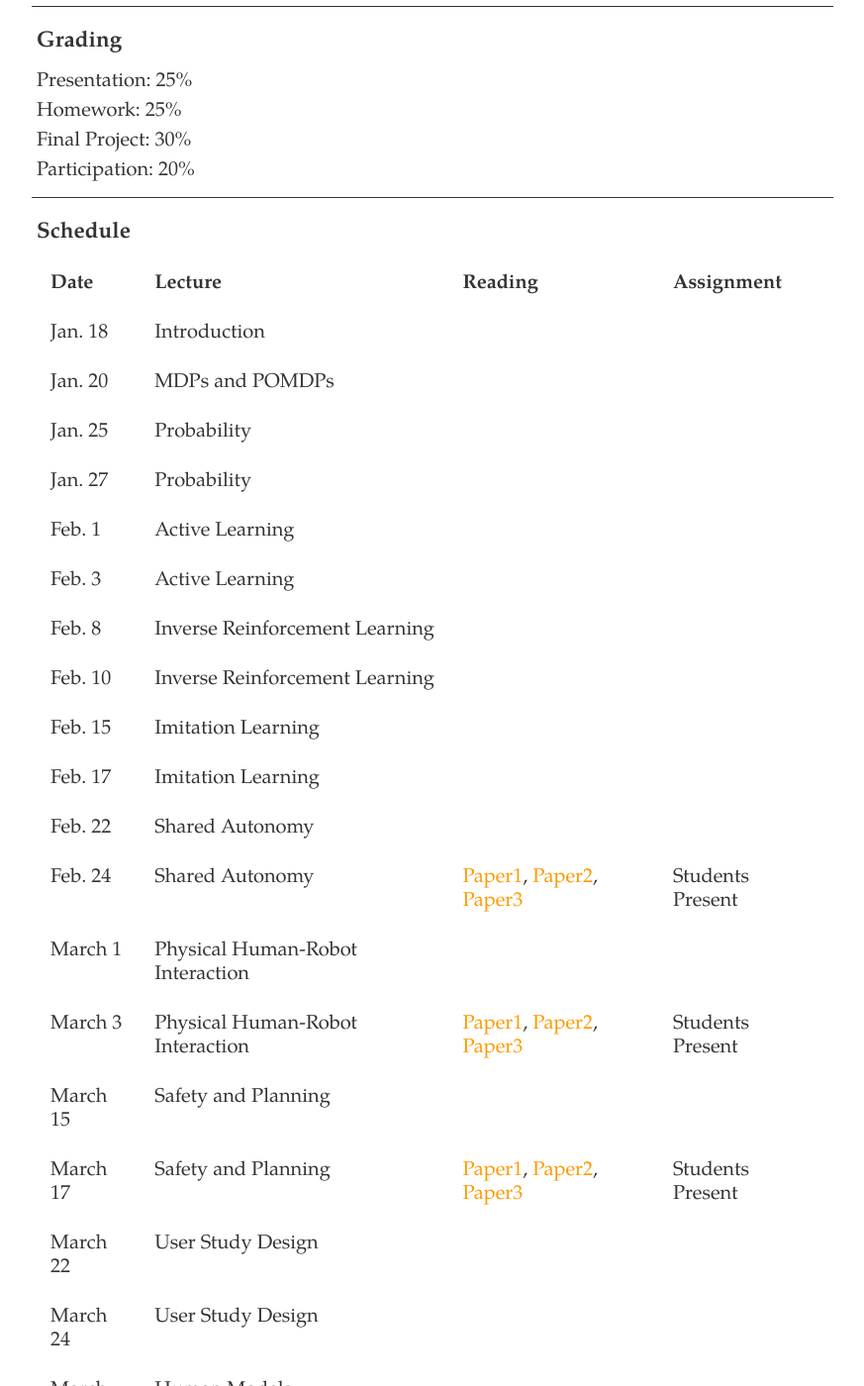
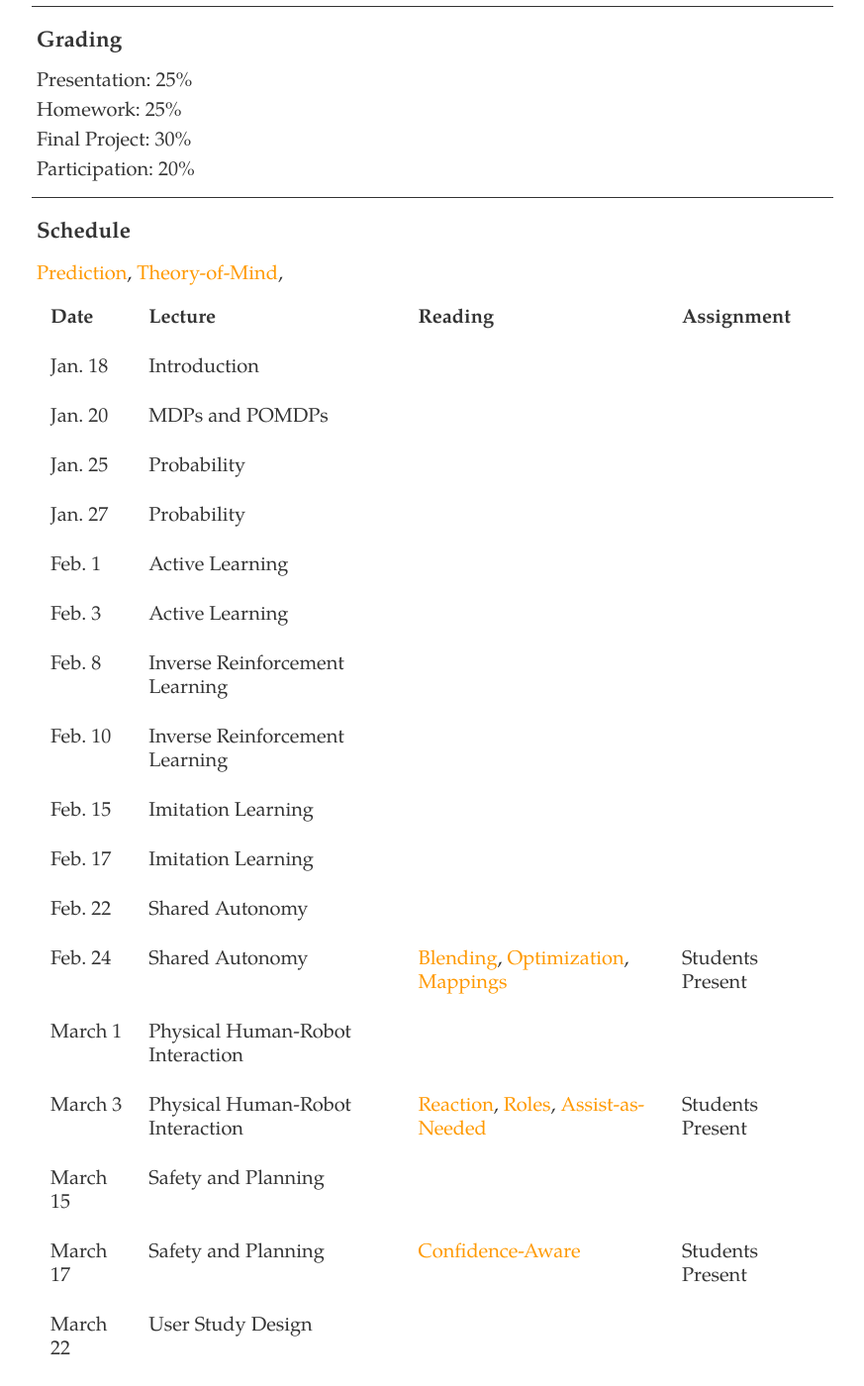
Before and after one commit to dylan-losey/dylan-losey.github.io, a Jekyll site: the page built from me5824-spring22.html, in a window 1280 px wide and 1400 px high, scrolled down 1874 px. Shown: the whole window at 99% size, without its empty margins (203-1076 px from the left). Built offline with Jekyll 4.4.1, drawn with Linux system fonts in a browser that asks for light colours; nearby versions of some CDN libraries; some of the changed text lies outside the part shown.

Commit message:
adding spring course

```diff
--- a/me5824-spring22.html
+++ b/me5824-spring22.html
@@ -205,9 +205,9 @@ tags: me5824-spring2022
     <tr>
       <td>Feb. 24</td>
       <td>Shared Autonomy</td>
-      <td><a class="link" href="{{ site.baseurl }} /pdfs/me5824/dragan_policy2013.pdf">Paper1</a>,
-      <a class="link" href="{{ site.baseurl }} /pdfs/me5824/javdani_shared2018.pdf">Paper2</a>,
-      <a class="link" href="{{ site.baseurl }} /pdfs/me5824/losey_learning2021.pdf">Paper3</a></td>
+      <td><a class="link" href="{{ site.baseurl }} /pdfs/me5824/dragan_policy2013.pdf">Blending</a>,
+      <a class="link" href="{{ site.baseurl }} /pdfs/me5824/javdani_shared2018.pdf">Optimization</a>,
+      <a class="link" href="{{ site.baseurl }} /pdfs/me5824/losey_learning2021.pdf">Mappings</a></td>
       <td>Students Present</td>
     </tr>
     <tr>
@@ -219,9 +219,9 @@ tags: me5824-spring2022
     <tr>
       <td>March 3</td>
       <td>Physical Human-Robot Interaction</td>
-      <td><a class="link" href="{{ site.baseurl }} /pdfs/me5824/haddadin_collision2008.pdf">Paper1</a>,
-      <a class="link" href="{{ site.baseurl }} /pdfs/me5824/mortl_role2012.pdf">Paper2</a>,
-      <a class="link" href="{{ site.baseurl }} /pdfs/me5824/losey_auro2021.pdf">Paper3</a></td>
+      <td><a class="link" href="{{ site.baseurl }} /pdfs/me5824/haddadin_collision2008.pdf">Reaction</a>,
+      <a class="link" href="{{ site.baseurl }} /pdfs/me5824/mortl_role2012.pdf">Roles</a>,
+      <a class="link" href="{{ site.baseurl }} /pdfs/me5824/pehlivan_minimal2016.pdf">Assist-as-Needed</a></td>
       <td>Students Present</td>
     </tr>
     <tr>
@@ -233,9 +233,9 @@ tags: me5824-spring2022
     <tr>
       <td>March 17</td>
       <td>Safety and Planning</td>
-      <td><a class="link" href="{{ site.baseurl }} /pdfs/me5824/losey_auro2021.pdf">Paper1</a>,
-      <a class="link" href="{{ site.baseurl }} /pdfs/me5824/losey_auro2021.pdf">Paper2</a>,
-      <a class="link" href="{{ site.baseurl }} /pdfs/me5824/losey_auro2021.pdf">Paper3</a></td>
+      <a class="link" href="{{ site.baseurl }} /pdfs/me5824/mainprice_human2013.pdf">Prediction</a>,
+      <td><a class="link" href="{{ site.baseurl }} /pdfs/me5824/david_confidence2020.pdf">Confidence-Aware</a>
+      </td>
       <td>Students Present</td>
     </tr>
     <tr>
@@ -259,9 +259,9 @@ tags: me5824-spring2022
     <tr>
       <td>March 31</td>
       <td>Human Models</td>
-      <td><a class="link" href="{{ site.baseurl }} /pdfs/me5824/losey_auro2021.pdf">Paper1</a>,
-      <a class="link" href="{{ site.baseurl }} /pdfs/me5824/losey_auro2021.pdf">Paper2</a>,
-      <a class="link" href="{{ site.baseurl }} /pdfs/me5824/losey_auro2021.pdf">Paper3</a></td>
+      <a class="link" href="{{ site.baseurl }} /pdfs/me5824/milli_literal2020.pdf">Theory-of-Mind</a>,
+      <td><a class="link" href="{{ site.baseurl }} /pdfs/me5824/minae_humans2020.pdf">Risk</a>,
+      </td>
       <td>Students Present</td>
     </tr>
     <tr>
```
